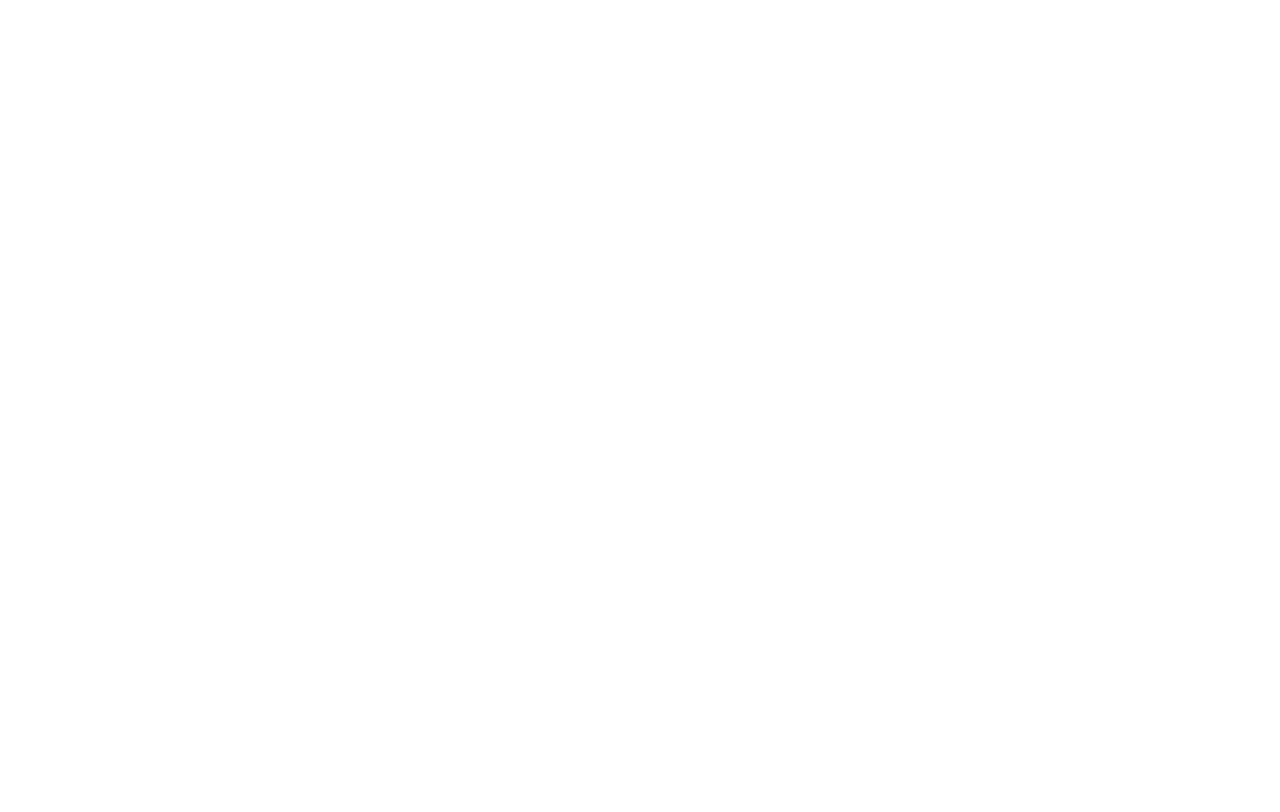
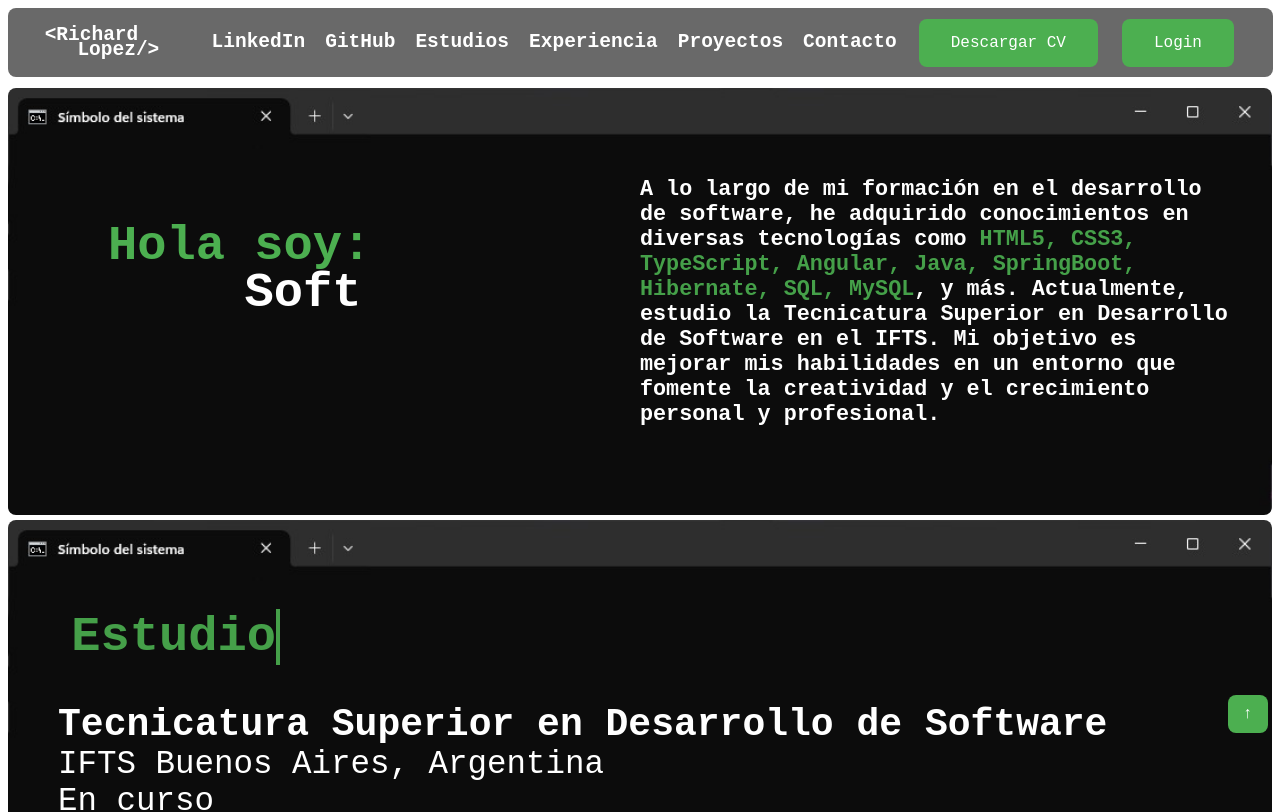
Before and after one commit to RichardDLB/portfolio, an Angular app: page /home in a window 1280 px wide. Before the commit this address led to /. Shown: the top 812 px of the page. Built offline with nearby package versions, Linux system fonts and the light colour scheme.

Commit message:
se organizaron las rutas para probar de nuevo despliegue en github

```diff
--- a/src/app/pages/dashboard/dashboard.component.html
+++ b/src/app/components/home/home.component.html
@@ -4,5 +4,6 @@
 <app-experiencia></app-experiencia>
 <app-proyectos></app-proyectos>
 <app-contacto></app-contacto>
+<app-footer></app-footer>
 <app-floating-button></app-floating-button>
-<app-footer></app-footer>
+<app-form-login></app-form-login>
--- a/src/app/components/nav/nav.component.html
+++ b/src/app/components/nav/nav.component.html
@@ -28,7 +28,7 @@
                     <h2>Contacto</h2>
                 </a></div>
             <button class="descargarCV">Descargar CV</button>
-            <button class="logginButton" routerLink="/profile">Login</button>
+            <button class="logginButton" routerLink="/">Login</button>
         </div>
     </div>
 </nav>
--- a/src/app/pages/profile/profile.component.html
+++ /dev/null
@@ -1,3 +0,0 @@
-<app-nav></app-nav>
-<app-form-login></app-form-login>
-<app-footer></app-footer>
```
Also changed, not shown: src/app/app.routes.ts (+4 -10 lines), src/app/components/home/home.component.ts (added, +20 -0 lines), src/app/pages/dashboard/dashboard.component.ts (deleted, +0 -19 lines), src/app/pages/profile/profile.component.ts (deleted, +0 -14 lines), src/app/components/home/home.component.css (added), src/app/pages/profile/profile.component.css (deleted).
